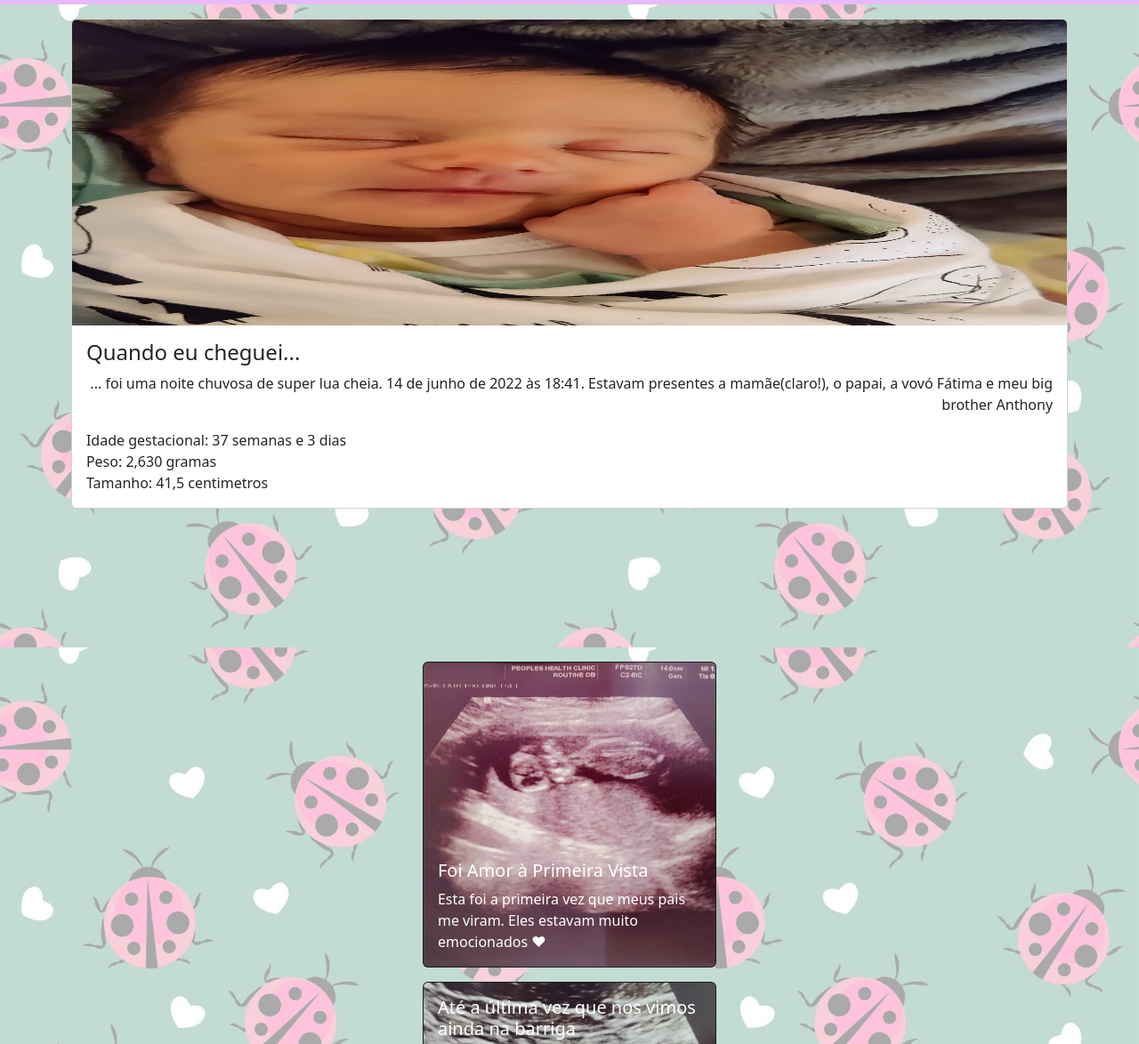
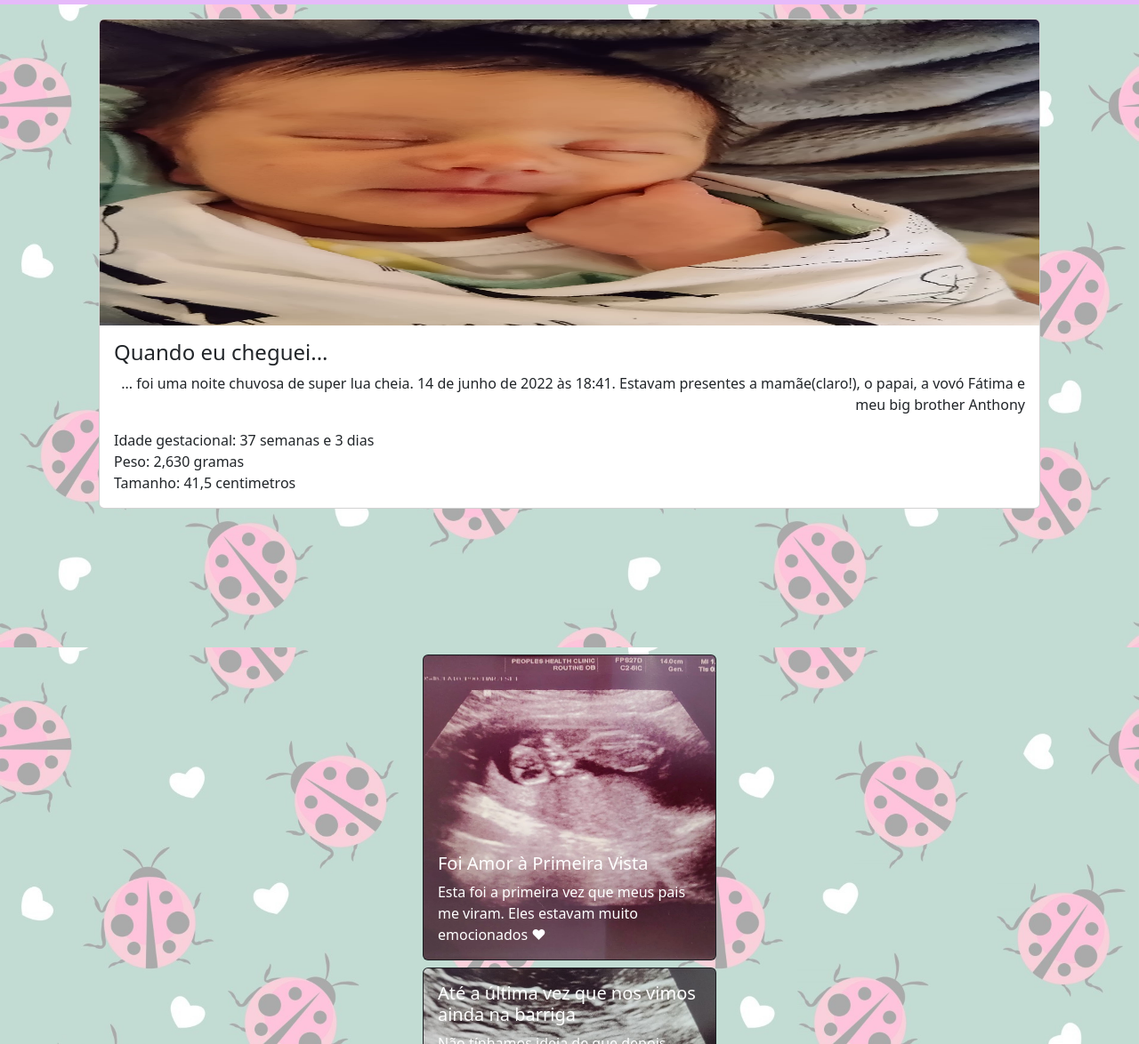
Before and after one commit to raphatapi/joanascrapbook, a plain HTML site: page index.html in a window 1280 px wide. Shown: the part 101-1275 px from the top of the page at 89% size. Drawn offline with nearby package versions, Linux system fonts and the light colour scheme.

Commit message:
ultrasound last

```diff
--- a/index.html
+++ b/index.html
@@ -39,7 +39,7 @@
         <div class="container-fluid d-flex justify-content-center">
             <div class="row">
                 <div class="col-12">
-                    <div class="card my-3 mx-auto joana1">
+                    <div class="card mt-3 mx-auto joana1">
                         <img src="./joana1.jpeg" class="card-img-top" alt="joana1">
                         <div class="card-body">
                           <h4 class="card-title">Quando eu cheguei...</h4>
@@ -55,14 +55,14 @@
         <div class="container-fluid d-flex justify-content-center">
             <div class="row">
                 <div class="col-12">
-                    <div class="card my-3 mx-auto bg-dark text-white ultrasound">
+                    <div class="card mt-2 mx-auto bg-dark text-white ultrasound">
                         <img src="./ultrasound.jpg" class="card-img" alt="ultrasound">
                         <div class="card-img-overlay d-flex flex-column justify-content-end">
                           <h5 class="card-title">Foi Amor à Primeira Vista</h5>
                           <p class="card-text">Esta foi a primeira vez que meus pais me viram. Eles estavam muito emocionados ❤</p>
                         </div>
                     </div>
-                    <div class="card my-3 mx-auto bg-dark text-white ultrasound">
+                    <div class="card mt-2 mx-auto bg-dark text-white ultrasound">
                         <img src="./ultrasoundPicaso.jpg" class="card-img" alt="ultrasound">
                         <div class="card-img-overlay">
                           <h5 class="card-title">Até a última vez que nos vimos ainda na barriga</h5>
--- a/style.css
+++ b/style.css
@@ -18,7 +18,7 @@ section {
 }
 
 .joana1 {
-    width: 90%;
+    width: 85%;
 }
 
 .joana1 img {
```
